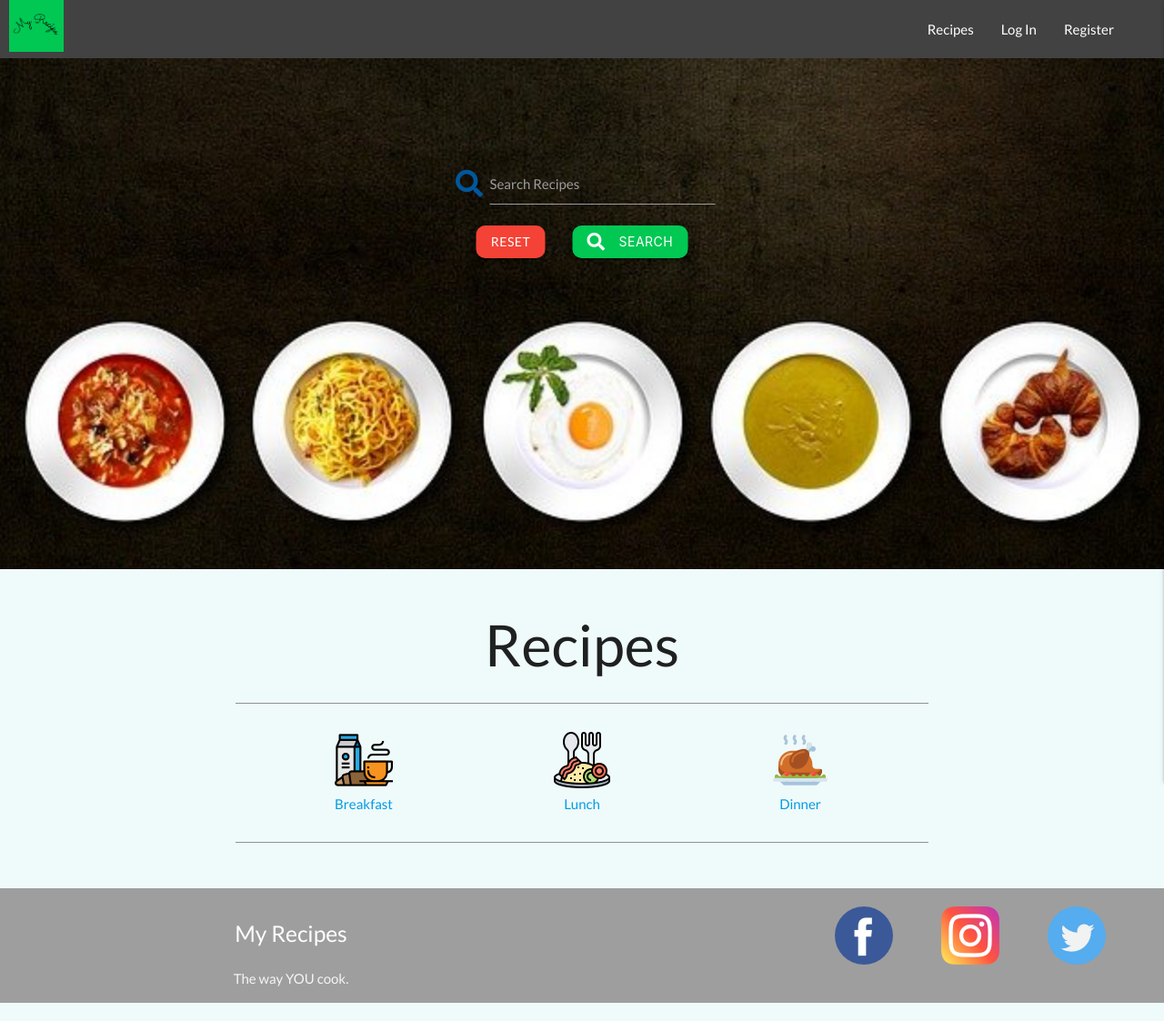
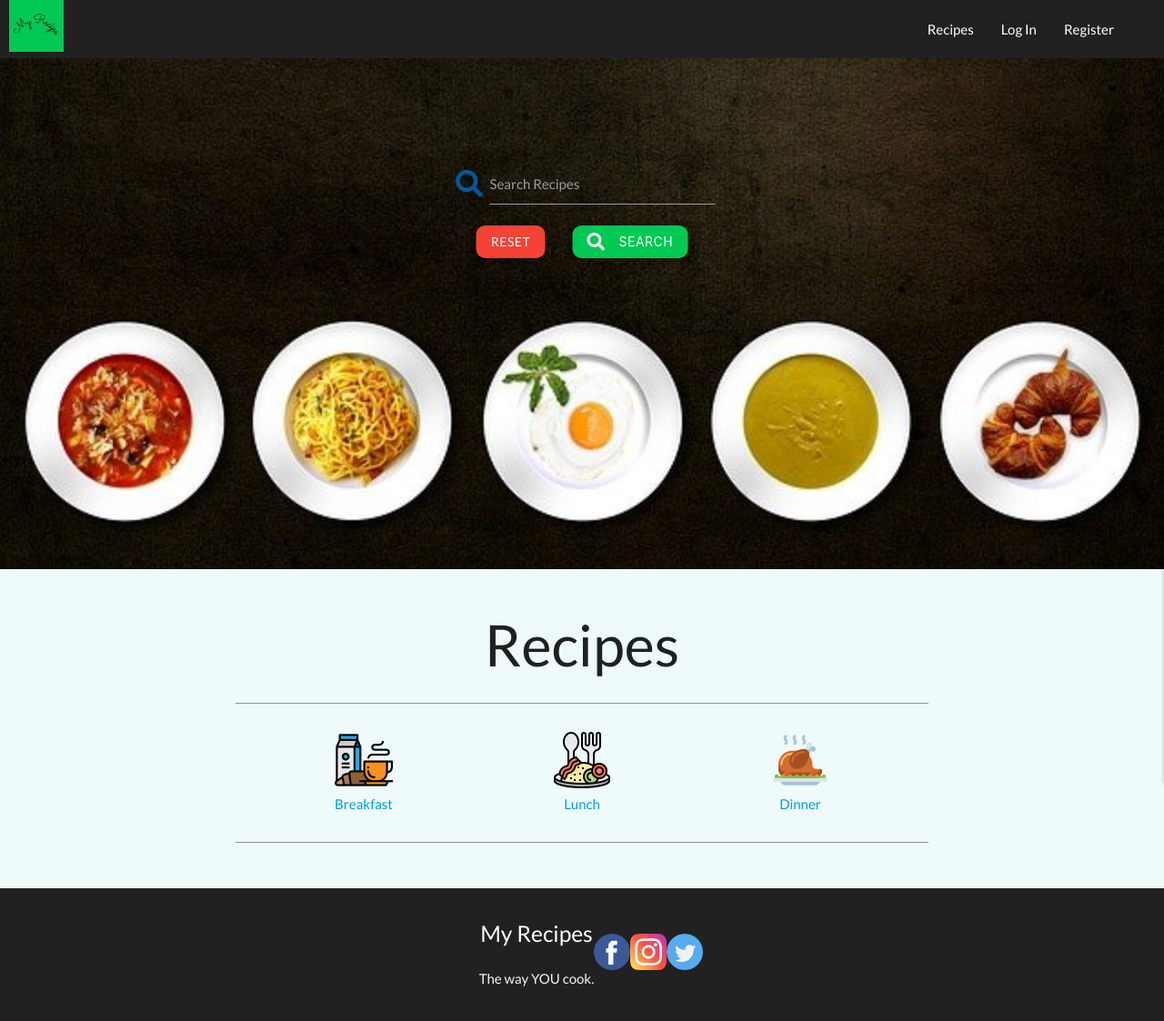
Before and after one commit to alexeykuz-sys/MyRecipe-MS3, a Flask app: page / in a window 1280 px wide. Shown: the whole page at 91% size. Run offline with Flask 2, Linux system fonts and the light colour scheme; data that the repository does not hold is empty; some libraries are stand-ins or nearby versions.

Commit message:
add social icons

```diff
--- a/app.py
+++ b/app.py
@@ -23,7 +23,7 @@ def page_not_found(e):
     """
     Displays page not found error
     """
-    return render_template("404.html"), 404
+    return redirect(url_for("recipes"))
 
 
 @app.errorhandler(500)
--- a/static/css/style.css
+++ b/static/css/style.css
@@ -18,6 +18,7 @@ body {
   width: 100vw;
 
 }
+
 .nav-wrapper ul{
     margin-right: 40px;
 }
@@ -28,6 +29,9 @@ nav a img {
     margin-left: 10px;
 }
 
+.sidenav li>a{
+    color: #effafa;
+}
 .flashes h4 {
     line-height: 2;
 }
@@ -154,14 +158,32 @@ nav a img {
     margin: 5px;
 }
 
-
+.page-footer{
+    display: flex;
+    align-items: center;
+    justify-content: center;
+}
 .footer-text {
     margin-left: 20px;
     display: flex;
     align-items: center;
     justify-content: center;
     flex-direction: column;
+    float: left;
 }
+
+
+.social-icons {
+    display: flex;
+    justify-content: space-evenly;
+    align-items: center;
+    float: right;
+}
+
+.social-icons a img{
+    width: 40px;
+}
+
 
 .recipe-image img{
     width: 100%;
@@ -187,8 +209,3 @@ nav a img {
     float: right;
     padding: 10px;
 }
-.social-icons {
-    display: flex;
-    justify-content: space-evenly;
-
-}
--- a/templates/base.html
+++ b/templates/base.html
@@ -13,8 +13,9 @@
 </head>
 <body>
     <header>
+
         <!-- top navbar -->
-        <nav class="nav-extended grey darken-3">
+        <nav class="nav-extended grey darken-4">
             <div class="nav-wrapper">
             <a href="{{url_for('recipes')}}" class="brand-logo left"><img src="static/images/myRecipeLogo.png" alt="logo name"></a>
             <a href="#" data-target="mobile-demo" class="sidenav-trigger right"><i class="fas fa-bars"></i></a>
@@ -32,7 +33,7 @@
             </div>
         </nav>
         <!-- mobile side navbar -->
-        <ul class="sidenav green accent-4" id="mobile-demo">
+        <ul class="sidenav grey darken-4 " id="mobile-demo">
                     <li><a href="{{url_for('recipes')}}">Recipes</a></li>
                 {% if session.user %}
                     <li><a href="{{url_for('profile', username=session['user']) }}">Profile</a></li>
@@ -59,27 +60,28 @@
     </section>
     <div class="container-fluid">
      {% block image %}
+     {% endblock image %}
 
 
-    {% endblock image %}
     </div>
+
     <div class="container">
     {% block content %}
 
 
     {% endblock %}
     </div>
-        <footer class="page-footer grey">
+        <footer class="page-footer grey darken-4">
             <div class="container-fluid">
                 <div class="row">
-              <div class="col l6 s12 footer-text">
+                    <div class="col s12 social-icons ">
+                        <div class="footer-text">
                         <h5 class="white-text">My Recipes</h5>
                         <p class="grey-text text-lighten-4">The way YOU cook.</p>
                         </div>
-              <div class="col l4 offset-l2 s12 social-icons">
-                <img src="../static/images/facebook.png">
-                <img src="../static/images/instagram.png">
-                <img src="../static/images/twitter.png">
+                        <a href="https://www.facebook.com" target="_blank"><img src="/static/images/facebook.png" alt="facebook icon" ></a>
+                        <a href="https://www.instagram.com" target="_blank"><img src="/static/images/instagram.png" alt="instagram icon"></a>
+                        <a href="https://twitter.com/?lang=en-gb" target="_blank"><img src="/static/images/twitter.png" alt="twitter icon"></a>
                     </div>
                 </div>
             </div>
```
Also changed, not shown: templates/404.html (+10 -2 lines). Lines whose indentation alone changed are shown as unchanged.
